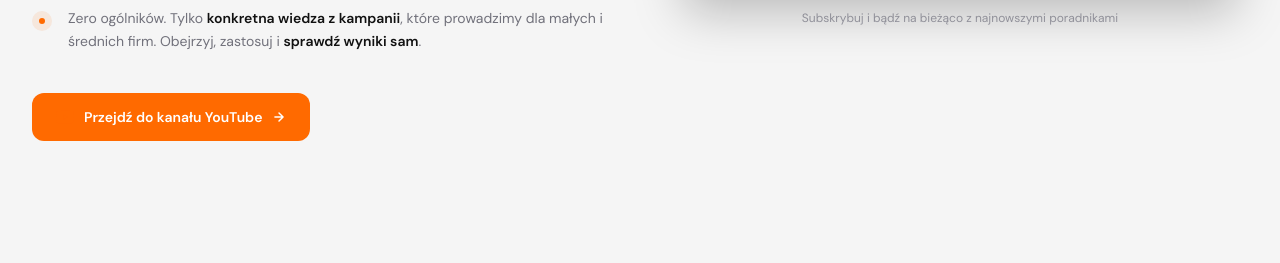
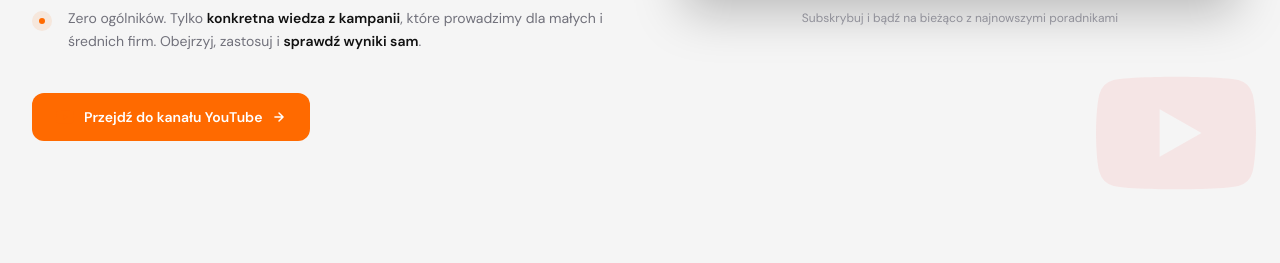
Before and after one commit to slawekjulga95-creator/miauseo, a Next.js app: page / in a window 1280 px wide. Shown: the part 4445-4708 px from the top of the page. Built offline with nearby package versions, Linux system fonts and the light colour scheme.

Commit message:
Add YouTube logo watermark to knowledge section
Co-Authored-By: Claude Sonnet 4.6 <noreply@anthropic.com>

```diff
--- a/components/home/ProcessSection.tsx
+++ b/components/home/ProcessSection.tsx
@@ -22,7 +22,13 @@ const points = [
 
 export default function ProcessSection() {
   return (
-    <section className="py-24 bg-surface">
+    <section className="py-24 bg-surface relative overflow-hidden">
+      {/* YouTube watermark */}
+      <div className="absolute bottom-6 right-6 pointer-events-none select-none hidden md:block">
+        <svg viewBox="0 0 24 24" className="w-40 h-40 opacity-[0.06]" fill="#FF0000">
+          <path d="M23.498 6.186a3.016 3.016 0 0 0-2.122-2.136C19.505 3.545 12 3.545 12 3.545s-7.505 0-9.377.505A3.017 3.017 0 0 0 .502 6.186C0 8.07 0 12 0 12s0 3.93.502 5.814a3.016 3.016 0 0 0 2.122 2.136c1.871.505 9.376.505 9.376.505s7.505 0 9.377-.505a3.015 3.015 0 0 0 2.122-2.136C24 15.93 24 12 24 12s0-3.93-.502-5.814zM9.545 15.568V8.432L15.818 12l-6.273 3.568z"/>
+        </svg>
+      </div>
       <div className="max-w-7xl mx-auto px-6 lg:px-8">
         <div className="grid lg:grid-cols-2 gap-16 items-center">
 
```
